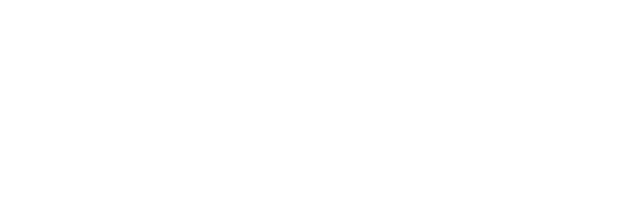
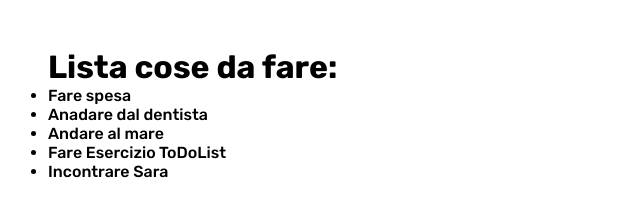
Before and after one commit to MatteoDiMario96/vue-todolist, a plain HTML site: page index.html in a window 1280 px wide. Shown: the whole page, without its empty margins (0-640 px from the left). Drawn offline with nearby package versions, Linux system fonts and the light colour scheme.

Commit message:
Creato array di oggetti: listaCoseDaFare: con due propietà("contenuto", "fatto"). Creata struttura html ul e un li e assegnato un v-for con gli item della lista.

```diff
--- a/index.html
+++ b/index.html
@@ -15,7 +15,21 @@
 </head>
 <body>
     <div id="app">
+        <header>
+            <h1>
+                Lista cose da fare:
+            </h1>
+        </header>
 
+        <main>
+            <ul>
+                <li v-for="item in listaCoseDaFare">
+                    <p>
+                        {{ item.contenuto }}
+                    </p>
+                </li>
+            </ul>
+        </main>
     </div>
 
     <!--Script Vue3-->
--- a/js/script.js
+++ b/js/script.js
@@ -3,7 +3,28 @@ const { createApp } = Vue
 createApp({
 data() {
     return {
-        message: 'Hello Vue!'
+        listaCoseDaFare: [
+            {
+                contenuto: "Fare spesa",
+                fatto: false,
+            },
+            {
+                contenuto: "Anadare dal dentista",
+                fatto: false,
+            },
+            {
+                contenuto: "Andare al mare",
+                fatto: false,
+            },
+            {
+                contenuto: "Fare Esercizio ToDoList",
+                fatto: false,
+            },
+            {
+                contenuto: "Incontrare Sara",
+                fatto: false,
+            },
+        ]
         }
     },
     methods:{
```
